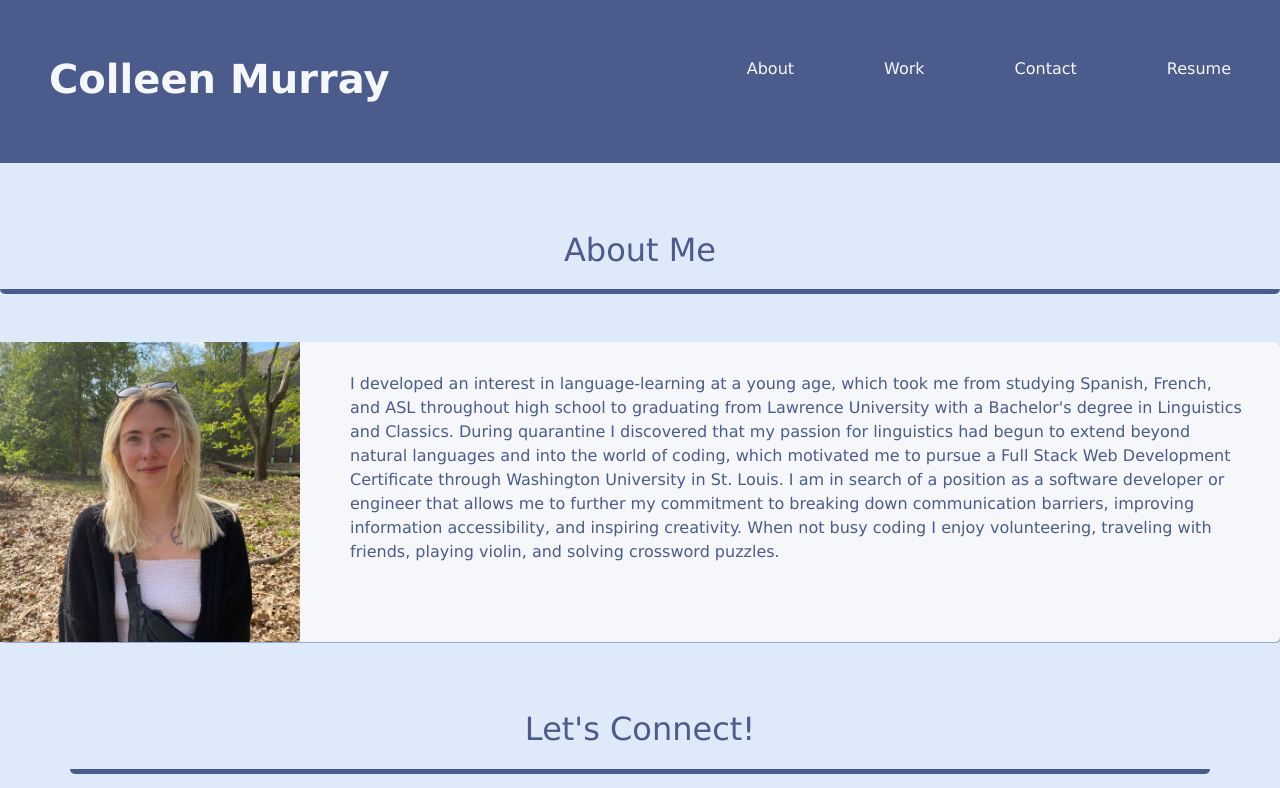
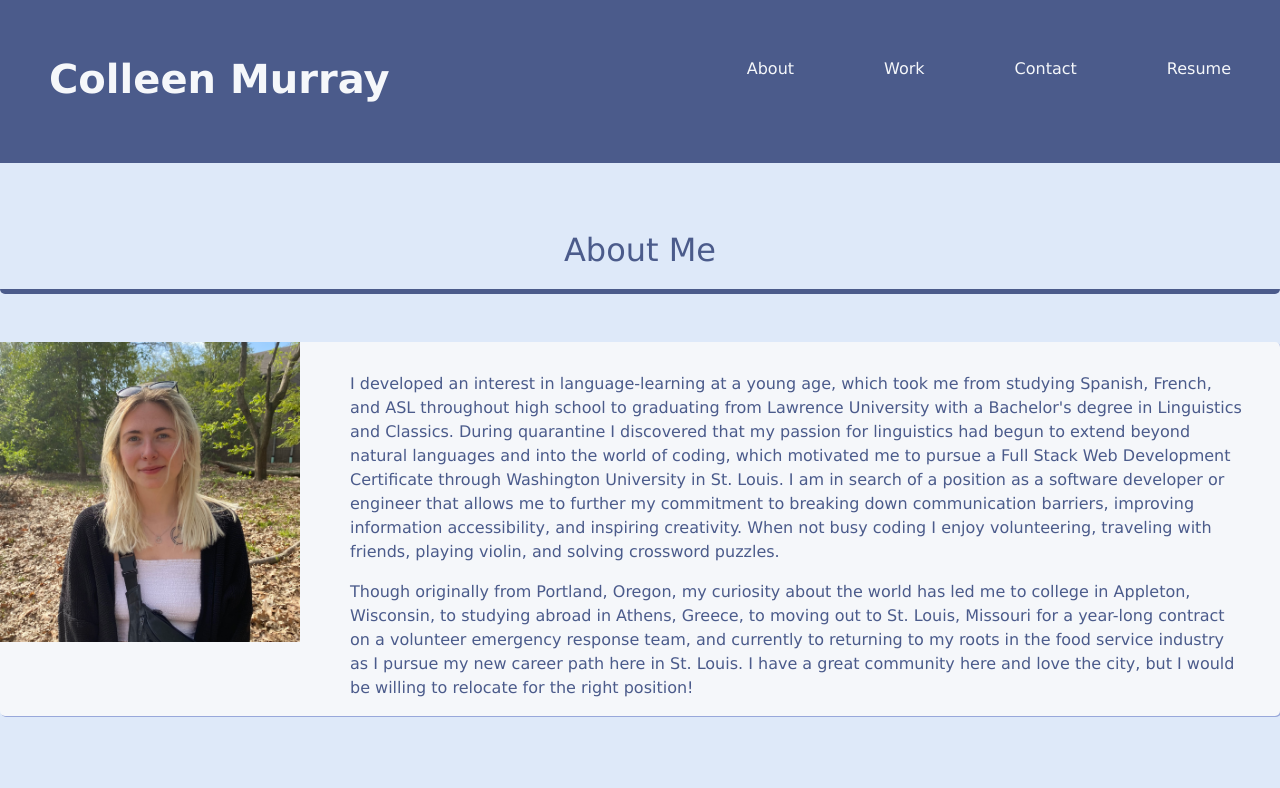
Before and after one commit to colleenkhm/talent-show, a React (Create React App) app: page /about in a window 1280 px wide. Shown: the top 788 px of the page. Built offline with nearby package versions, Linux system fonts and the light colour scheme.

Commit message:
updated home

```diff
--- a/src/components/About.js
+++ b/src/components/About.js
@@ -13,6 +13,9 @@ function About() {
                     <p>
                         I developed an interest in language-learning at a young age, which took me from studying Spanish, French, and ASL throughout high school to graduating from Lawrence University with a Bachelor's degree in Linguistics and Classics. During quarantine I discovered that my passion for linguistics had begun to extend beyond natural languages and into the world of coding, which motivated me to pursue a Full Stack Web Development Certificate through Washington University in St. Louis. I am in search of a position as a software developer or engineer that allows me to further my commitment to breaking down communication barriers, improving information accessibility, and inspiring creativity. When not busy coding I enjoy volunteering, traveling with friends, playing violin, and solving crossword puzzles.
                     </p>
+                    <p>
+                        Though originally from Portland, Oregon, my curiosity about the world has led me to college in Appleton, Wisconsin, to studying abroad in Athens, Greece, to moving out to St. Louis, Missouri for a year-long contract on a volunteer emergency response team, and currently to returning to my roots in the food service industry as I pursue my new career path here in St. Louis. I have a great community here and love the city, but I would be willing to relocate for the right position!
+                    </p>
                 </div>
             </article>
         </section>
```
